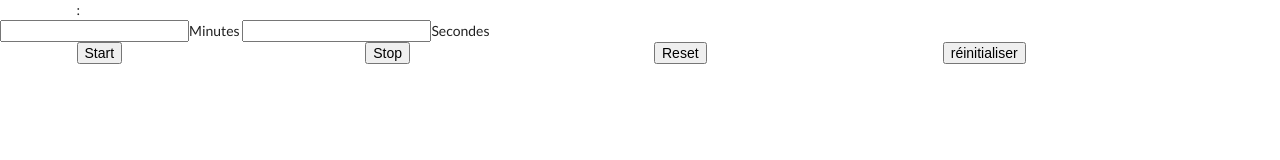
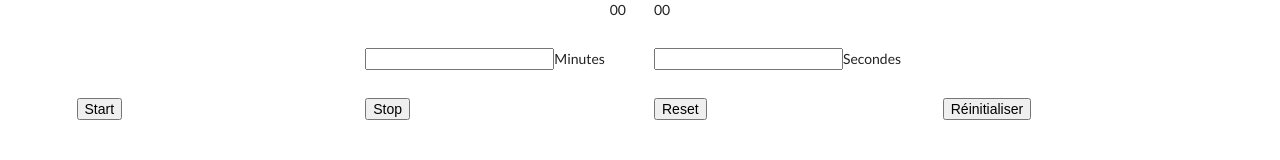
Before and after one commit to Cphil31/Design-Pattern, a website: page index.html in a window 1280 px wide. Drawn offline with nearby package versions, Linux system fonts and the light colour scheme.

Commit message:
boutton et fonction reinitialiser ok

```diff
--- a/index.html
+++ b/index.html
@@ -10,28 +10,30 @@
 
 <body>
 
-<div class="ui grid container">
-<div class="four wide column">
 
-		<span id="minute"></span>:
-</div>
-<div class="four wide column">
-		<span id="seconde"></span>
-</div>
-</div>
 
-    <input id ="inputMinutes" >Minutes
-    <input id ="inputSecondes" >Secondes
+	<div class="ui grid container">
+		<div class="four wide column"></div>
+		<div class="four wide  right aligned column "><span id="minute"></span></div>
+		<div class="four wide column"><span id="seconde"></span></div>
+		<div class="four wide column"></div>
 
 
 
+		<div class="four wide column"></div>
+		<div class="four wide column"><input id ="inputMinutes" >Minutes</div>
+		<div class="four wide column"><input id ="inputSecondes" >Secondes</div>
+		<div class="four wide column"></div>
+	</div>
 
-<div class="ui grid container">
-  <div class="four wide column"><button id="start">Start</button></div>
-  <div class="four wide column"><button id="stop">Stop</button></div>
-  <div class="four wide column"><button id="reset">Reset</button></div>
-  <div class="four wide column"><button id="réinitialiser">réinitialiser</button></div>
-</div>
+
+
+	<div class="ui grid container">
+		<div class="four wide column"><button id="start">Start</button></div>
+		<div class="four wide column"><button id="stop">Stop</button></div>
+		<div class="four wide column"><button id="reset">Reset</button></div>
+		<div class="four wide column"><button id="réinitialiser">Réinitialiser</button></div>
+	</div>
 
 
 
--- a/object.js
+++ b/object.js
@@ -1,13 +1,18 @@
 
 (function(){
   "use strict";
+  $("#minute").html("00");
+  $("#seconde").html("00");
   // object
   var app = {
 
     timer:null,
     temps:null,
+    intervalID:null,
+    inputmin:null,
+    inputsec:null,
 
-    intervalID:null,
+
     init: function(){
       app.listeners();
     },
@@ -16,11 +21,12 @@
       $("#start").click(app.start);
       $("#stop").on('click', app.stop);
       $("#reset").on('click', app.reset);
+      $("#réinitialiser").on('click', app.réinitialiser);
     },
 
 
     start:function(){
-      app.timer=20,
+      app.timer=120,
       console.log(app.timer);
       app.stop();
       app.intervalID=setInterval(app.decremente,1000);
@@ -54,11 +60,11 @@
    $("#minute").html(minute);
    $("#seconde").html(seconde);
 
-  },
+ },
 
  recuperer:function(){
-  var sec =$("#inputSecondes").val();
-  var min =$("#inputMinutes").val();
+
+  console.log(timer);
 },
 
 reset:function(){
@@ -66,6 +72,17 @@ reset:function(){
   console.log(app.timer);
   app.start();
 },
+
+
+réinitialiser:function(){
+    var minu = parseInt(app.inputmin/60, 10);
+    var seco = parseInt(app.inputsec - minu*60);
+    app.inputmin=$("#inputMinutes").val(),
+    app.inputsec=$("#inputSecondes").val(),
+    console.log(app.inputmin);
+    console.log(app.inputsec);
+  },
+
 };
 
 app.init();
```
